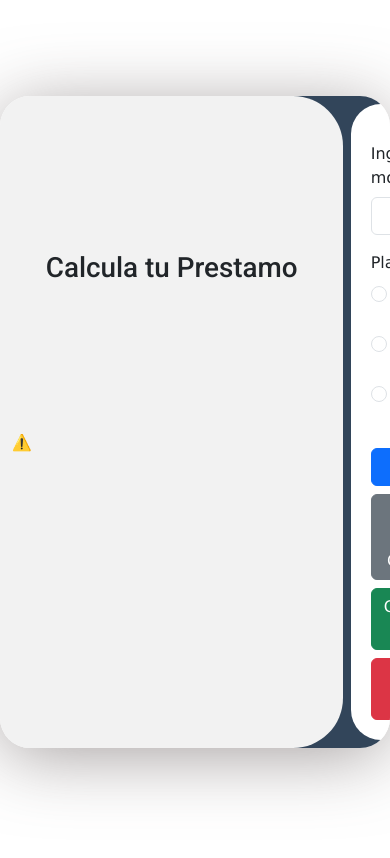
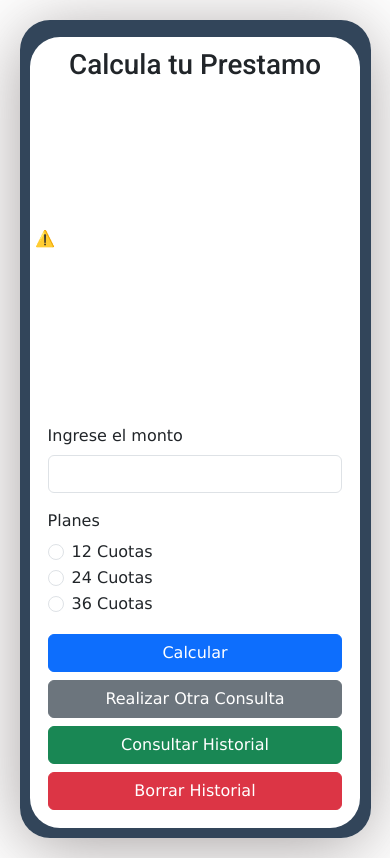
Before and after one commit to MartinNatanael/PreEntrega3-Martinez, a plain HTML site: page index.html in a window 390 px wide. Drawn offline with nearby package versions, Linux system fonts and the light colour scheme; no server answers.

Commit message:
responsive

```diff
--- a/style.css
+++ b/style.css
@@ -29,6 +29,10 @@ main{
     box-shadow: -1px 9px 72px -4px rgba(94,83,83,0.59);
 -webkit-box-shadow: -1px 9px 72px -4px rgba(94,83,83,0.59);
 -moz-box-shadow: -1px 9px 72px -4px rgba(94,83,83,0.59);
+@media (max-width:800px){
+    flex-direction: column;
+    margin: 5%;
+}
 }
 main .right{
     background-color: #f2f2f2;
@@ -39,17 +43,36 @@ main .right{
     flex-direction: column;
     justify-content: center;
     align-items: center;
-
+    @media (max-width:800px){
+        border-top-right-radius: 30px;
+        border-top-left-radius:30px;
+        border-bottom-right-radius:0;
+        margin: 5% 3% 0 3%;
+        background-color: #fff;
+        padding-bottom: 0;
+    }
 }
+/* lottie-player{
+    @media (max-width:800px){
+        width: 200px;
+    }
+} */
 main .left{
     display: flex;
     flex-direction: column;
     justify-content: start;
     align-items: center;
     padding: 8% 5% 5% 5%;
-    margin: 2%;
+    margin: 3%;
     background-color: #fff;
     border-radius: 30px;
+    @media (max-width:800px){
+        margin-top: 0;
+        border-top-right-radius: 0;
+        border-top-left-radius:0;
+        border-bottom-right-radius: 30px;
+        border-bottom-left-radius:30px;
+    }
 }
 
 h1{
```
